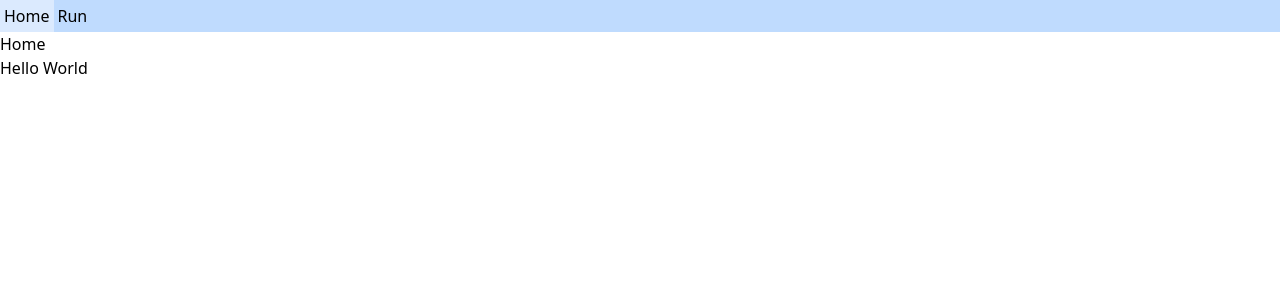
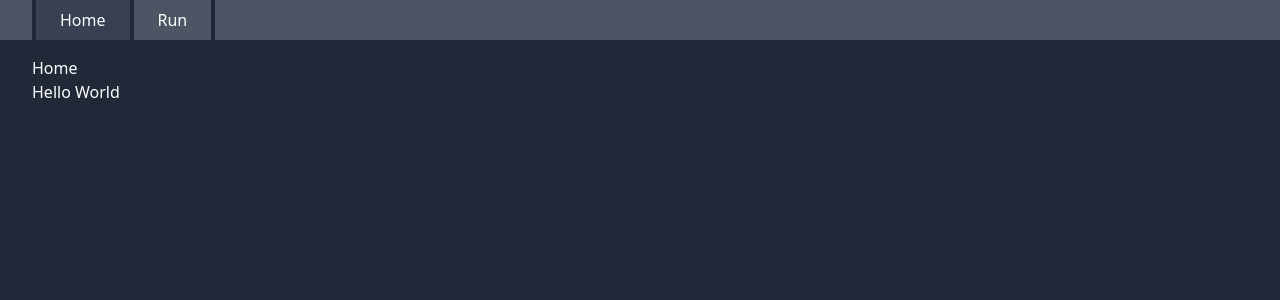
Before and after one commit to jesse-rb/fleet, a SvelteKit app: page / in a window 1280 px wide. Shown: the top 300 px of the page. Built offline with nearby package versions, Linux system fonts and the light colour scheme.

Commit message:
polish navbar a bit more

```diff
--- a/src/app.css
+++ b/src/app.css
@@ -1,3 +1,11 @@
 @tailwind base;
 @tailwind components;
 @tailwind utilities;
+
+* {
+    @apply text-white;
+}
+
+body {
+    @apply bg-gray-800;
+}
--- a/src/routes/+layout.svelte
+++ b/src/routes/+layout.svelte
@@ -8,5 +8,7 @@
 
 <Navbar pages={ [{path: '/', title: 'Home'}, {path: '/run', title: 'Run'}] } activePathName={ $page.url.pathname } ></Navbar>
 
-<h1>{ $page.data.title ?? 'Unkown Page' }</h1>
-<slot></slot>
+<div class="pl-8 pr-8 pt-4 pb-4">
+    <h1>{ $page.data.title ?? 'Unkown Page' }</h1>
+    <slot></slot>
+</div>
--- a/src/routes/navbar/navbar.svelte
+++ b/src/routes/navbar/navbar.svelte
@@ -5,10 +5,8 @@
     export let activePathName: string;
 </script>
 
-<div class="flex bg-blue-200">
-    { #each pages as {path, title} }
-        <div class="p-1 { activePathName == path ? 'bg-blue-100' : '' }">
-            <a href={ path }>{ title }</a>
-        </div>
+<div class="flex bg-gray-600 pl-8 pr-8">
+    { #each pages as {path, title}, index }
+        <a class="{ activePathName === path ? 'bg-gray-700' : 'bg-gray-600' } pt-2 pb-2 pl-6 pr-6 border-gray-800 border-r-4" class:border-l-4={ index === 0 } href={ path }>{ title }</a>
     {/each}
 </div>
```
